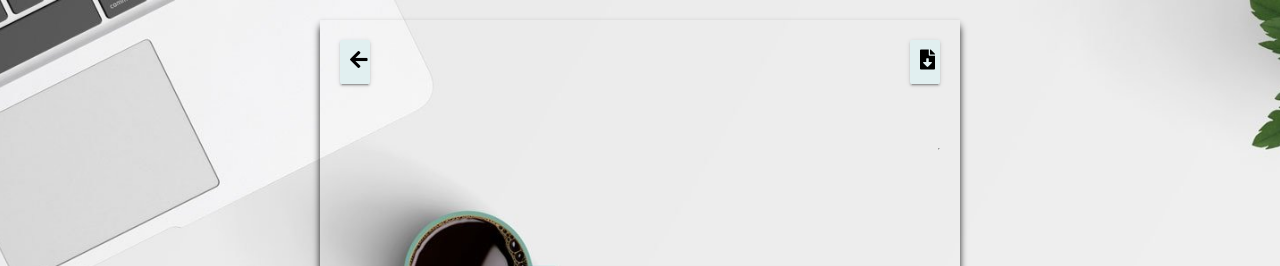
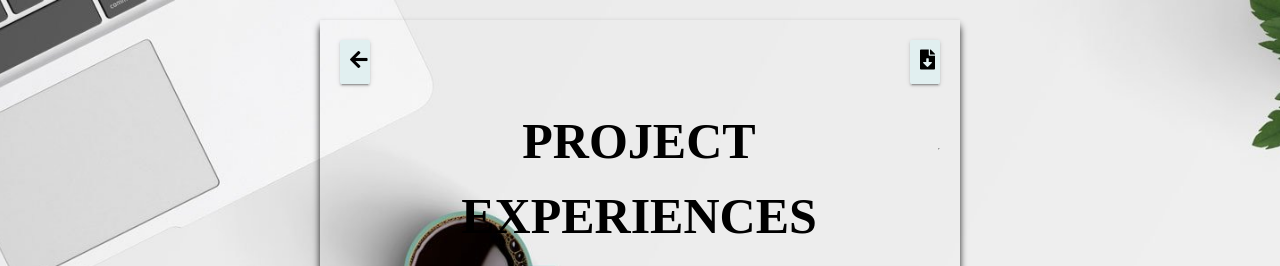
Before and after one commit to Hyunmok-Park/portfolio, a plain HTML site: page project.html in a window 1280 px wide. Shown: the top 266 px of the page. Drawn offline with nearby package versions, Linux system fonts and the light colour scheme; a web font is replaced by a local one.

Commit message:
Update project.css

```diff
--- a/assets/css/project.css
+++ b/assets/css/project.css
@@ -17,12 +17,11 @@
     display: table;
     margin-top: 20px;
     width: 100%;
-	background-color: rgba(255,255,255,0);
 }
 
 .project-header-title {
     display: table-cell;
-    color: rgba(255,255,255,0);
+    color: #000;
     font-family: "Times New Roman", Times, serif;
     font-size: 50px;
     font-weight: 800;
```
